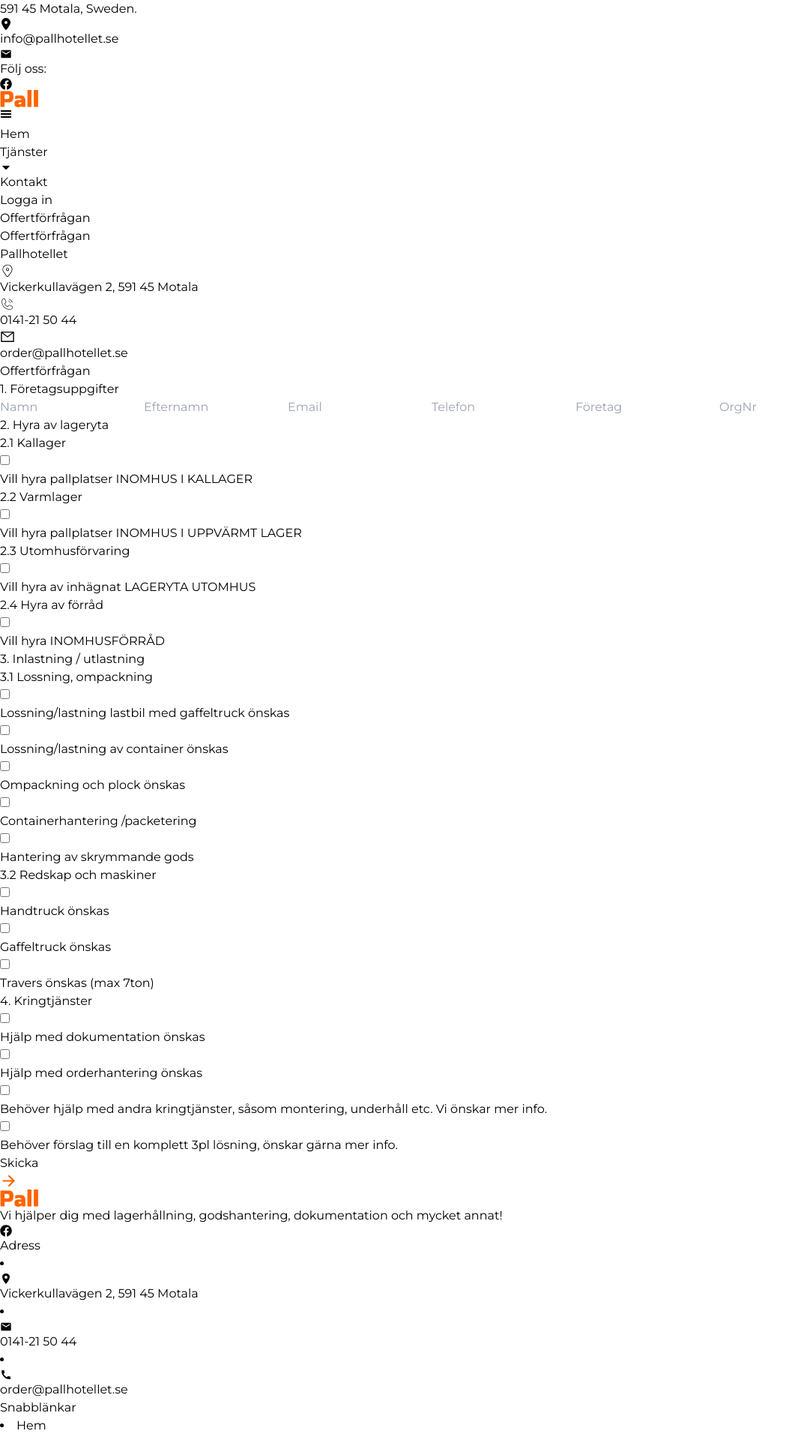
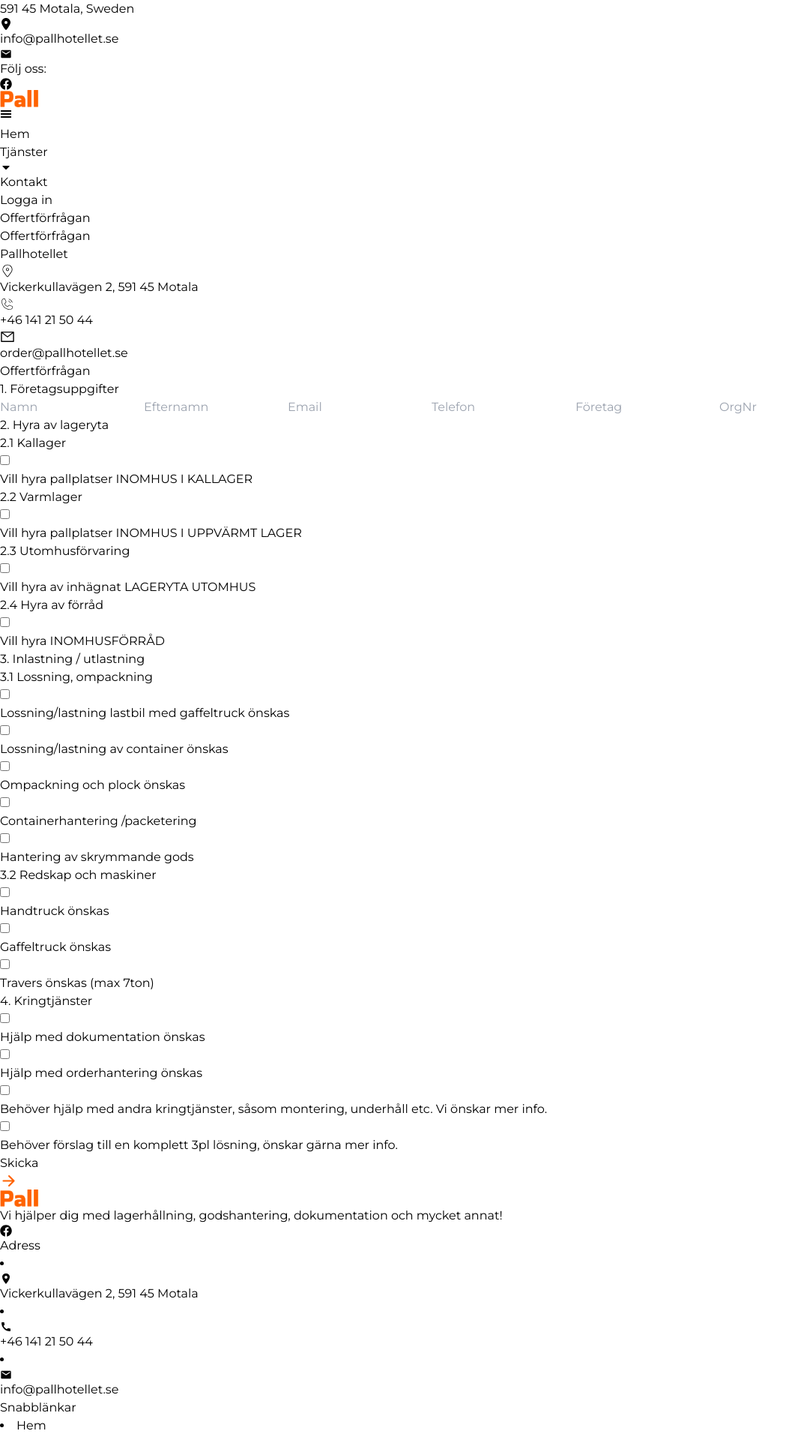
Before and after one commit to mauritzjarl-staging/pallete_hotel1, a Next.js app: page /quotation in a window 1280 px wide. Shown: the top 1916 px of the page at 75% size, without its empty margins (0-1073 px from the left). Built offline with nearby package versions, Linux system fonts and the light colour scheme.

Commit message:
latest changes

```diff
--- a/src/app/components/footer.js
+++ b/src/app/components/footer.js
@@ -25,13 +25,13 @@ export default function Footer() {
             </p>
             <div className="flex my-5 gap-3">
               <Link
-            href="https://www.facebook.com/people/Pallhotellet/61566211919925/"
+                href="https://www.facebook.com/chriss.mauritz.1"
+                target="_blank"
                 className="border hover:text-white hover:border-white
                  p-2 rounded-md border-[#808E91]"
               >
                 <FaFacebook />
               </Link>
-
 
               {/* <Link
                 href="#"
@@ -59,21 +59,34 @@ export default function Footer() {
           <div className="py-4 md:mt-20 md:w-4/12">
             <p className="text-lg mb-5 font-semibold text-white">Adress</p>
             <li className="hover:text-white my-3 text-sm">
-              <Link href="#" className="flex">
+  <Link
+    href="https://www.google.com/maps?q=Vickerkullavägen+2,+591+45+Motala"
+    target="_blank"
+    rel="noopener noreferrer"
+    className="flex items-center"
+  >
     <IoLocationSharp size={16} />
     <p className="ms-3">Vickerkullavägen 2, 591 45 Motala</p>
   </Link>
 </li>
+
+
             <li className="hover:text-white my-3 text-sm">
-              <Link href="#" className="flex">
-                <MdEmail size={16} />
-                <p className="ms-3">0141-21 50 44</p>
+              <Link href="tel:+46141215044" className="flex items-center">
+                <MdCall size={16} />
+                <p className="ms-3">+46 141 21 50 44
+                </p>
               </Link>
             </li>
+
             <li className="hover:text-white my-3 text-sm">
-              <Link href="#" className="flex">
-                <MdCall size={16} />
-                <p className="ms-3">order@pallhotellet.se</p>
+              <Link
+               target="_blank"
+                href="mailto:info@pallhotellet.se"
+                className="flex items-center"
+              >
+                <MdEmail size={16} />
+                <p className="ms-3">info@pallhotellet.se</p>
               </Link>
             </li>
           </div>
--- a/src/app/components/header.js
+++ b/src/app/components/header.js
@@ -73,18 +73,28 @@ export default function Header() {
       <div className="px-20 mx-auto border border-gray-700 text-gray-400 hidden md:flex justify-between items-center py-2">
         <div className="flex md:text-sm xl:text-lg text-sm items-center space-x-6">
           <div className="hover:text-white flex items-center space-x-3">
-            <p>591 45 Motala, Sweden.</p>
+            <p>591 45 Motala, Sweden</p>
             <FaLocationDot />
           </div>
           <div className="hover:text-white flex items-center space-x-3">
+            <Link
+              className="hover:text-white flex items-center space-x-3"
+              href="mailto:info@pallhotellet.se"
+            >
               <p>info@pallhotellet.se</p>
-            <MdEmail />
+              <MdEmail size={16} />
+            </Link>
           </div>
         </div>
         <div className="flex text-sm md:text-sm xl:text-lg items-center">
           <p className="hover:text-white">Följ oss:</p>
           <div className="px-4 cursor-pointer md:space-x-4 space-x-2 flex">
-           <Link href="https://www.facebook.com/people/Pallhotellet/61566211919925/"><FaFacebook className="hover:text-white" /> </Link>
+            <Link
+              target="_blank"
+              href="https://www.facebook.com/chriss.mauritz.1"
+            >
+              <FaFacebook className="hover:text-white" />{" "}
+            </Link>
             {/* <FaTwitter className="hover:text-white" />
             <IoLogoLinkedin className="hover:text-white" />
             <FiInstagram className="hover:text-white" /> */}
@@ -255,9 +265,7 @@ export default function Header() {
               </Link>
             </li> */}
 
-            <li
-              className={`relative group dropdown-container `}
-            >
+            <li className={`relative group dropdown-container `}>
               <div className="flex">
                 <Link className="w-full" href="/services">
                   <div
@@ -268,38 +276,56 @@ export default function Header() {
                   </div>
                 </Link>
 
-              <span className="ms-3"
-                      onClick={toggleDropdown}>
+                <span className="ms-3" onClick={toggleDropdown}>
                   <FaCaretDown />
                   {/* {!pathname.startsWith("/services") && <FaCaretDown />} */}
                 </span>
               </div>
               {/* <ul className="bg-white text-[#001d24] text-md py-3 my-2 z-50 rounded"> */}
 
-
               {dropdownOpen && (
                 <ul className="bg-white text-[#001d24] text-md py-3 my-2 z-50 rounded">
-                      <Link className="w-full" onClick={() => setMenuOpen(false)} href="/services?tab=indoor">
+                  <Link
+                    className="w-full"
+                    onClick={() => setMenuOpen(false)}
+                    href="/services?tab=indoor"
+                  >
                     <li className="px-3 py-1 text-nowrap hover:bg-slate-300">
                       Lagerhållning inomhus
                     </li>
                   </Link>
-                      <Link className="w-full" onClick={() => setMenuOpen(false)} href="/services?tab=outdoor">
+                  <Link
+                    className="w-full"
+                    onClick={() => setMenuOpen(false)}
+                    href="/services?tab=outdoor"
+                  >
                     <li className="px-3 py-1 text-nowrap hover:bg-slate-300">
                       Lagerhållning utomhus
                     </li>
                   </Link>
-                      <Link className="w-full" onClick={() => setMenuOpen(false)} href="/services?tab=rental">
+                  <Link
+                    className="w-full"
+                    onClick={() => setMenuOpen(false)}
+                    href="/services?tab=rental"
+                  >
                     <li className="px-3 py-1 text-nowrap hover:bg-slate-300">
                       Hyra av förråd
                     </li>
                   </Link>
-                      <Link className="w-full" onClick={() => setMenuOpen(false)} href="/services?tab=cargo">
+                  <Link
+                    className="w-full"
+                    onClick={() => setMenuOpen(false)}
+                    href="/services?tab=cargo"
+                  >
                     <li className="px-3 py-1 text-nowrap hover:bg-slate-300">
                       Godshantering
                     </li>
                   </Link>
-                      <Link className="w-full" onClick={() => setMenuOpen(false)} href="/services?tab=other">
+                  <Link
+                    className="w-full"
+                    onClick={() => setMenuOpen(false)}
+                    href="/services?tab=other"
+                  >
                     <li className="px-3 py-1 text-nowrap hover:bg-slate-300">
                       Övrigt
                     </li>
--- a/src/app/quotation/page.js
+++ b/src/app/quotation/page.js
@@ -9,7 +9,7 @@ import { FaCalendarAlt } from "react-icons/fa";
 import { IoArrowForward } from "react-icons/io5";
 import { ToastContainer, toast } from "react-toastify";
 import "react-toastify/dist/ReactToastify.css";
-
+import Link from "next/link";
 
 const QuoteForm = () => {
   // Initial form state
@@ -161,8 +161,6 @@ const QuoteForm = () => {
     }
   };
 
-
-
   return (
     <>
       <ToastContainer
@@ -190,12 +188,22 @@ const QuoteForm = () => {
           <h3 className="text-lg font-semibold mb-4">Pallhotellet</h3>
           <div className="space-y-4 text-lg">
             <div className="flex items-center">
+              <Link
+                href="https://www.google.com/maps?q=Vickerkullavägen+2,+591+45+Motala"
+                target="_blank"
+                rel="noopener noreferrer"
+                className="flex items-center"
+              >
                 <CiLocationOn size={20} />
-              <p className="ml-4">Vickerkullavägen 2, 591 45 Motala</p>
+                <p className="ms-3">Vickerkullavägen 2, 591 45 Motala</p>
+              </Link>
             </div>
             <div className="flex items-center">
+            <Link href="tel:+46141215044" className="flex items-center">
                 <PiPhoneCallThin size={20} />
-              <p className="ml-4">0141-21 50 44</p>
+                <p className="ms-3">+46 141 21 50 44
+                </p>
+              </Link>
             </div>
             <div className="flex items-center">
               <AiOutlineMail size={20} />
@@ -656,11 +664,7 @@ const QuoteForm = () => {
                       <DatePicker
                         selected={formState.hyraAvForrad.franOchMed}
                         onChange={(date) =>
-                          handleInputChange(
-                            "hyraAvForrad",
-                            "franOchMed",
-                            date
-                          )
+                          handleInputChange("hyraAvForrad", "franOchMed", date)
                         }
                         placeholderText="Från och med"
                         dateFormat="yyyy-MM-dd"
@@ -674,11 +678,7 @@ const QuoteForm = () => {
                       <DatePicker
                         selected={formState.hyraAvForrad.tillOchMed}
                         onChange={(date) =>
-                          handleInputChange(
-                            "hyraAvForrad",
-                            "tillOchMed",
-                            date
-                          )
+                          handleInputChange("hyraAvForrad", "tillOchMed", date)
                         }
                         placeholderText="Till och med"
                         dateFormat="yyyy-MM-dd"
@@ -694,7 +694,9 @@ const QuoteForm = () => {
             <div className="border-t-2 border-[#A0ABBB] mb-6"></div>
 
             {/* Section 3 - Inlastning / utlastning */}
-            <h2 className="text-2xl font-semibold">3. Inlastning / utlastning</h2>
+            <h2 className="text-2xl font-semibold">
+              3. Inlastning / utlastning
+            </h2>
 
             {/* Lossning, ompackning */}
             <h3 className="font-semibold">3.1 Lossning, ompackning</h3>
@@ -727,9 +729,7 @@ const QuoteForm = () => {
                 <div className="w-2/12 md:w-auto md:me-3">
                   <input
                     type="checkbox"
-                    checked={
-                      formState.services.lossningLastningContainerOnskas
-                    }
+                    checked={formState.services.lossningLastningContainerOnskas}
                     onChange={() =>
                       handleCheckboxChange(
                         "services",
@@ -753,17 +753,16 @@ const QuoteForm = () => {
                     type="checkbox"
                     checked={formState.services.ompackningPlockOnskas}
                     onChange={() =>
-                      handleCheckboxChange(
-                        "services",
-                        "ompackningPlockOnskas"
-                      )
+                      handleCheckboxChange("services", "ompackningPlockOnskas")
                     }
                     id="ompackning"
                     className="mr-2 size-6"
                   />
                 </div>
                 <div className="w-10/12">
-                  <label htmlFor="ompackning">Ompackning och plock önskas</label>
+                  <label htmlFor="ompackning">
+                    Ompackning och plock önskas
+                  </label>
                 </div>
               </div>
             </div>
@@ -776,9 +775,7 @@ const QuoteForm = () => {
                 <input
                   type="checkbox"
                   id="containerhanteringPacketering"
-                  checked={
-                    formState.services.containerhanteringPacketering
-                  }
+                  checked={formState.services.containerhanteringPacketering}
                   onChange={() =>
                     handleCheckboxChange(
                       "services",
@@ -804,10 +801,7 @@ const QuoteForm = () => {
                   id="hanteringSkrymmandeGods"
                   checked={formState.services.hanteringSkrymmandeGods}
                   onChange={() =>
-                    handleCheckboxChange(
-                      "services",
-                      "hanteringSkrymmandeGods"
-                    )
+                    handleCheckboxChange("services", "hanteringSkrymmandeGods")
                   }
                   className="mr-2 size-6"
                 />
@@ -897,9 +891,7 @@ const QuoteForm = () => {
                       <input
                         type="checkbox"
                         className="size-6 me-2"
-                        checked={
-                          formState.services.hjalpDokumentationOnskas
-                        }
+                        checked={formState.services.hjalpDokumentationOnskas}
                         onChange={() =>
                           handleCheckboxChange(
                             "services",
@@ -922,9 +914,7 @@ const QuoteForm = () => {
                     <div className="w-2/12 md:w-auto md:me-3">
                       <input
                         type="checkbox"
-                        checked={
-                          formState.services.hjalpOrderhanteringOnskas
-                        }
+                        checked={formState.services.hjalpOrderhanteringOnskas}
                         onChange={() =>
                           handleCheckboxChange(
                             "services",
@@ -988,8 +978,8 @@ const QuoteForm = () => {
                       />
                     </div>
                     <div className="w-10/12">
-                      Behöver förslag till en komplett 3pl lösning, önskar
-                      gärna mer info.
+                      Behöver förslag till en komplett 3pl lösning, önskar gärna
+                      mer info.
                     </div>
                   </label>
                 </div>
@@ -1000,7 +990,9 @@ const QuoteForm = () => {
                     type="submit"
                     disabled={loading}
                     className={`my-3 flex items-center mx-auto md:mx-0 ${
-            loading ? "opacity-50 cursor-not-allowed" : "hover:text-[#ff6300]"
+                      loading
+                        ? "opacity-50 cursor-not-allowed"
+                        : "hover:text-[#ff6300]"
                     } text-white hover:bg-white bg-[#ff6300] border-[#ff6300] border-2 text-nowrap md:py-3 py-2 px-3 md:px-4 lg:px-8 rounded-md`}
                   >
                     {loading ? "Skickar..." : "Skicka"}
```
Also changed, not shown: src/app/contact/page.js (+25 -7 lines). Lines whose indentation alone changed are shown as unchanged.
